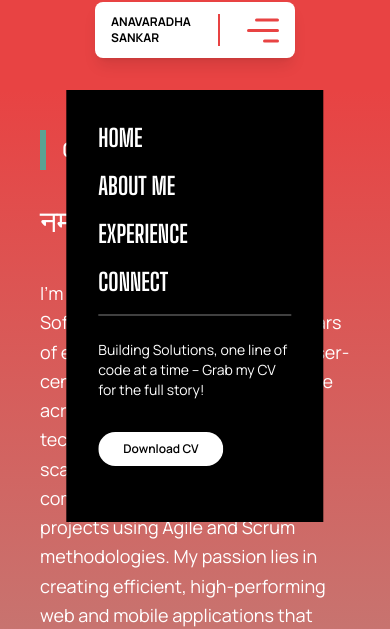
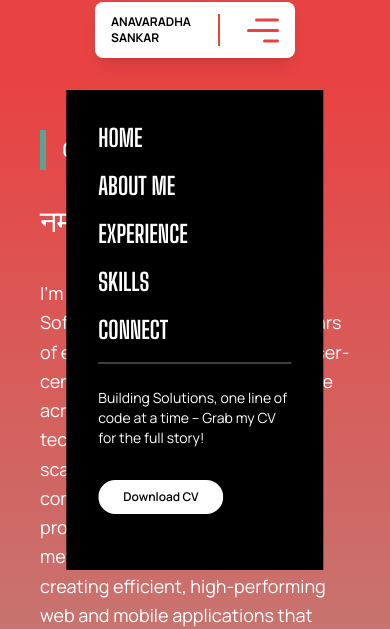
Before and after one commit to anavaradha-sankar/anavaradha-codes, a React (Vite) app: page / in a window 390 px wide. Shown: the part 754-1383 px from the top of the page. Built offline with nearby package versions, Linux system fonts and the light colour scheme.

Commit message:
Added skills sections

```diff
--- a/src/components/common/footer-box.tsx
+++ b/src/components/common/footer-box.tsx
@@ -4,6 +4,7 @@ interface FooterBoxProps {
   bannerRef: React.RefObject<HTMLDivElement>;
   aboutRef: React.RefObject<HTMLDivElement>;
   experienceRef: React.RefObject<HTMLDivElement>;
+  skillsRef: React.RefObject<HTMLDivElement>;
   connectRef: React.RefObject<HTMLDivElement>;
 }
 
@@ -11,6 +12,7 @@ const FooterBox: React.FC<FooterBoxProps> = ({
   bannerRef,
   aboutRef,
   experienceRef,
+  skillsRef,
   connectRef,
 }) => {
   const [isOpen, setIsOpen] = useState(false);
@@ -53,6 +55,12 @@ const FooterBox: React.FC<FooterBoxProps> = ({
                 onClick={() => handleScrollToSection(experienceRef)}
               >
                 EXPERIENCE
+              </li>
+              <li
+                className="hover:text-customRed cursor-pointer"
+                onClick={() => handleScrollToSection(skillsRef)}
+              >
+                SKILLS
               </li>
               <li
                 className="hover:text-customRed cursor-pointer"
--- a/src/components/connect/index.tsx
+++ b/src/components/connect/index.tsx
@@ -2,7 +2,8 @@ import { FaEnvelope, FaPhone, FaLinkedin, FaInstagram } from "react-icons/fa";
 
 export const Connect = () => {
   return (
-    <div className="w-screen bg-customGradient3 text-white flex flex-col md:flex-row p-10 md:px-52 py-20 gap-6">
+    <div className="w-screen bg-customGradient3 text-white  p-10 md:px-52 ">
+      <div className="py-20 flex flex-col md:flex-row  gap-6">
         <div className="font-bigShoulders text-[90px] md:text-[220px] leading-none font-bold">
           <p>LET'S</p>
           <p>WORK</p>
@@ -10,8 +11,8 @@ export const Connect = () => {
         </div>
         <div className="flex flex-col text-lg md:text-2xl justify-center items-start md:pl-10">
           <p className="mb-8 md:mb-16">
-          Passionate about creating impactful solutions? Get in touch to explore
-          how we can collaborate !
+            Passionate about creating impactful solutions? Get in touch to
+            explore how we can collaborate !
           </p>
           <div className="flex items-center mb-8">
             <FaEnvelope className="text-[24px] mr-4" />
@@ -55,5 +56,6 @@ export const Connect = () => {
           </div>
         </div>
       </div>
+    </div>
   );
 };
--- a/src/components/experience/index.tsx
+++ b/src/components/experience/index.tsx
@@ -55,7 +55,7 @@ export const Experience = () => {
           </div>
         ))}
       </div>
-      <div className="bg-customBrown p-12 rounded-lg shadow-md">
+      {/* <div className="bg-customBrown p-12 rounded-lg shadow-md">
         <div className="flex-col items-center">
           <p className="text-xl font-semibold mb-8">Skills</p>
           <div className="flex flex-wrap gap-4">
@@ -69,7 +69,7 @@ export const Experience = () => {
             ))}
           </div>
         </div>
-      </div>
+      </div> */}
     </div>
   );
 };
--- /dev/null
+++ b/src/components/skills/data.json
@@ -0,0 +1,28 @@
+{
+  "technicalSkills": [
+    {
+      "category": "Frontend Development",
+      "skills": ["HTML", "CSS", "ES6+", "JavaScript", "TypeScript", "React"]
+    },
+    {
+      "category": "Backend Development",
+      "skills": ["ASP.NET", ".NET Core", "C#", "GraphQL", "NodeJS"]
+    },
+    {
+      "category": "Mobile Development",
+      "skills": ["Flutter"]
+    },
+    {
+      "category": "Databases & Data Storage",
+      "skills": ["MS SQL", "MySQL", "Postgres", "DynamoDB", "MongoDB"]
+    },
+    {
+      "category": "Cloud Engineering & Automation",
+      "skills": ["AWS", "Azure", "Terraform", "GitHub Actions", "Docker"]
+    },
+    {
+      "category": "Content Management Systens",
+      "skills": ["Sitecore", "Contentful", "Storyblok"]
+    }
+  ]
+}
--- a/src/components/technical-skills/index.tsx
+++ b/src/components/skills/index.tsx
@@ -39,3 +39,37 @@ export const TechnicalSkills: React.FC = () => {
     </div>
   );
 };
+
+export const Skills = () => {
+  const technicalSkills: SkillCategory[] = skillsData.technicalSkills;
+  return (
+    <div className="w-screen min-h-screen bg-customLightBrown text-white p-10 lg:px-52">
+      <div className="mb-8 flex items-center">
+        <div className="w-1.5 h-10 bg-customBrown mr-4"></div>
+        <h1 className="text-xl font-semibold">03 / SKILLS</h1>
+      </div>
+      {technicalSkills.map((skillCategory, skillCategoryIndex) => (
+        <div
+          className="bg-customBrown p-12 rounded-lg shadow-md mb-4"
+          key={skillCategoryIndex}
+        >
+          <div className="flex-col items-center">
+            <p className="text-xl  font-semibold mb-8">
+              {skillCategory.category}
+            </p>
+            <div className="flex flex-wrap gap-4">
+              {skillCategory.skills.map((skill, skillIndex) => (
+                <div
+                  key={skillIndex}
+                  className="px-5 py-1.5 bg-customLightBrown rounded-lg  text-center text-md font-semibold"
+                >
+                  {skill}
+                </div>
+              ))}
+            </div>
+          </div>
+        </div>
+      ))}
+    </div>
+  );
+};
--- a/src/pages/home.tsx
+++ b/src/pages/home.tsx
@@ -4,11 +4,13 @@ import { About } from "../components/about";
 import { Experience } from "../components/experience";
 import { Connect } from "../components/connect";
 import FooterBox from "../components/common/footer-box";
+import { Skills } from "../components/skills";
 
 export const Home = () => {
   const bannerRef = useRef(null);
   const aboutRef = useRef(null);
   const experienceRef = useRef(null);
+  const skillsRef = useRef(null);
   const connectRef = useRef(null);
 
   return (
@@ -22,6 +24,9 @@ export const Home = () => {
       <div ref={experienceRef}>
         <Experience />
       </div>
+      <div ref={skillsRef}>
+        <Skills />
+      </div>
       <div ref={connectRef}>
         <Connect />
       </div>
@@ -30,6 +35,7 @@ export const Home = () => {
         bannerRef={bannerRef}
         aboutRef={aboutRef}
         experienceRef={experienceRef}
+        skillsRef={skillsRef}
         connectRef={connectRef}
       />
     </div>
```
Also changed, not shown: src/components/technical-skills/data.json (deleted, +0 -28 lines), src/components/skills/skill-button.tsx (renamed from src/components/technical-skills/skill-button.tsx). Lines whose indentation alone changed are shown as unchanged.
